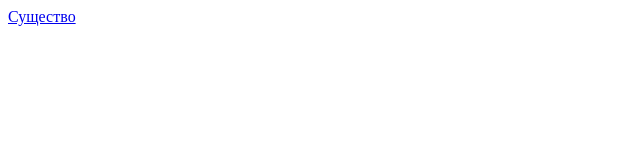
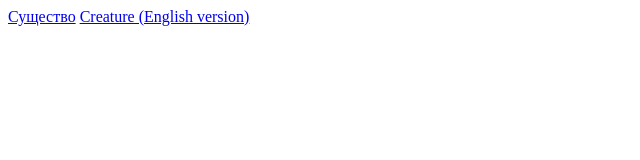
Before and after one commit to awitaminosis/illustration, a plain HTML site: page index.html in a window 1280 px wide. Shown: the whole page, without its empty margins (0-640 px from the left). Drawn offline with Linux system fonts and the light colour scheme.

Commit message:
Update index.html
English version

```diff
--- a/index.html
+++ b/index.html
@@ -1 +1,2 @@
 <a href="/creature/">Существо</a>
+<a href="/creature_en/">Creature (English version)</a>
```
